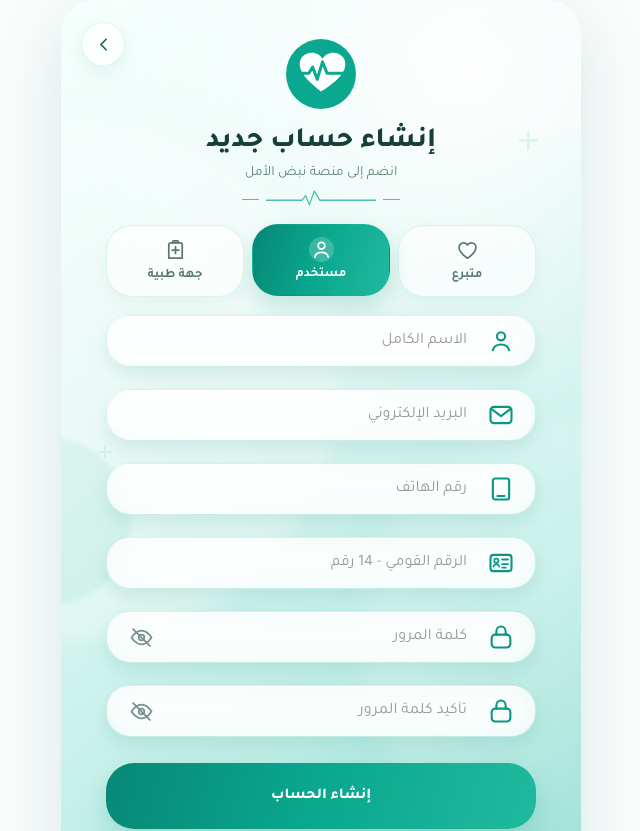
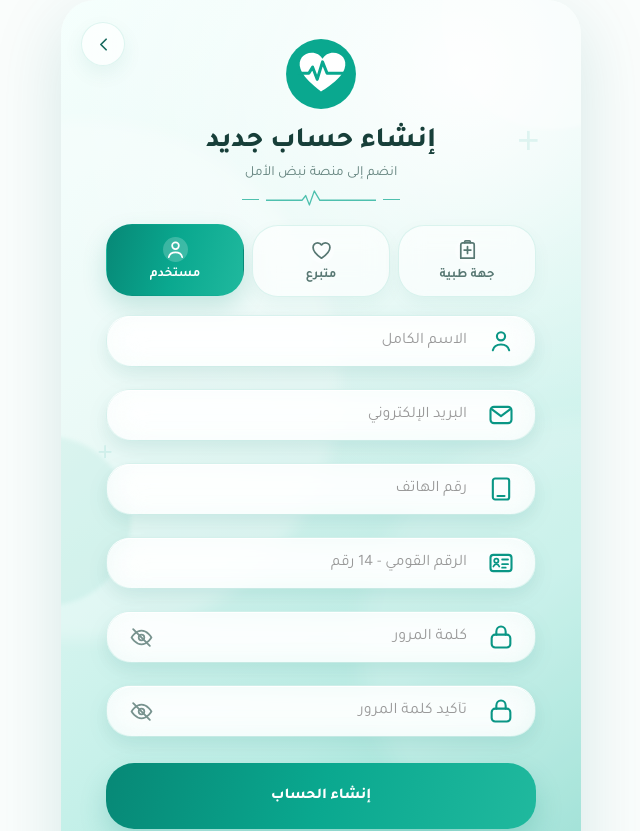
Before and after one commit to saedhamdy660-wq/nabd-alamal-frontend, a React (Vite) app: page /signup in a window 1280 px wide. Shown: the top 831 px of the page, without its empty margins (319-959 px from the left). Built offline with nearby package versions, Linux system fonts and the light colour scheme.

Commit message:
Update Signup.jsx

```diff
--- a/src/pages/Signup.jsx
+++ b/src/pages/Signup.jsx
@@ -856,6 +856,8 @@ export default function Signup() {
 
         /* =========================================
            أنواع الحسابات - الثلاثة في صف واحد
+           الترتيب من الشمال لليمين:
+           مستخدم → متبرع → جهة طبية
         ========================================= */
 
         .signup-account-types {
@@ -865,7 +867,10 @@ export default function Signup() {
           align-items: stretch !important;
           justify-content: center !important;
           gap: 8px !important;
-          direction: rtl !important;
+
+          /* مهم: يجعل أول عنصر على الشمال */
+          direction: ltr !important;
+
           margin-bottom: 18px !important;
           box-sizing: border-box !important;
         }
@@ -1076,6 +1081,30 @@ export default function Signup() {
         {/* Account Types */}
 
         <div className="signup-account-types">
+
+          {/* مستخدم - أول عنصر على الشمال */}
+
+          <button
+            type="button"
+            className={
+              accountType === "user"
+                ? "account-type active"
+                : "account-type"
+            }
+            onClick={() =>
+              handleAccountTypeChange("user")
+            }
+          >
+            <span className="account-icon">
+              <UserIcon />
+            </span>
+
+            <span>
+              مستخدم
+            </span>
+          </button>
+
+          {/* متبرع - في المنتصف */}
 
           <button
             type="button"
@@ -1097,25 +1126,7 @@ export default function Signup() {
             </span>
           </button>
 
-          <button
-            type="button"
-            className={
-              accountType === "user"
-                ? "account-type active"
-                : "account-type"
-            }
-            onClick={() =>
-              handleAccountTypeChange("user")
-            }
-          >
-            <span className="account-icon">
-              <UserIcon />
-            </span>
-
-            <span>
-              مستخدم
-            </span>
-          </button>
+          {/* جهة طبية - آخر عنصر على اليمين */}
 
           <button
             type="button"
```
